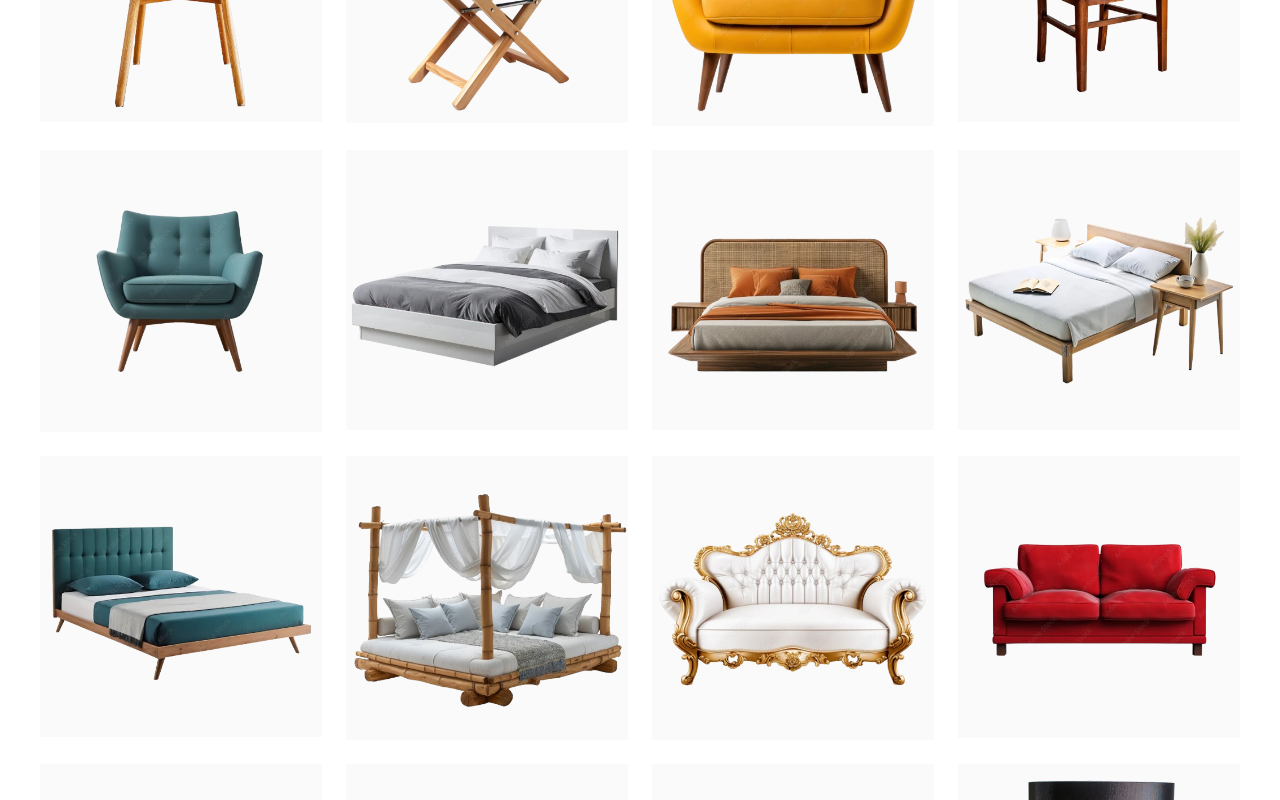
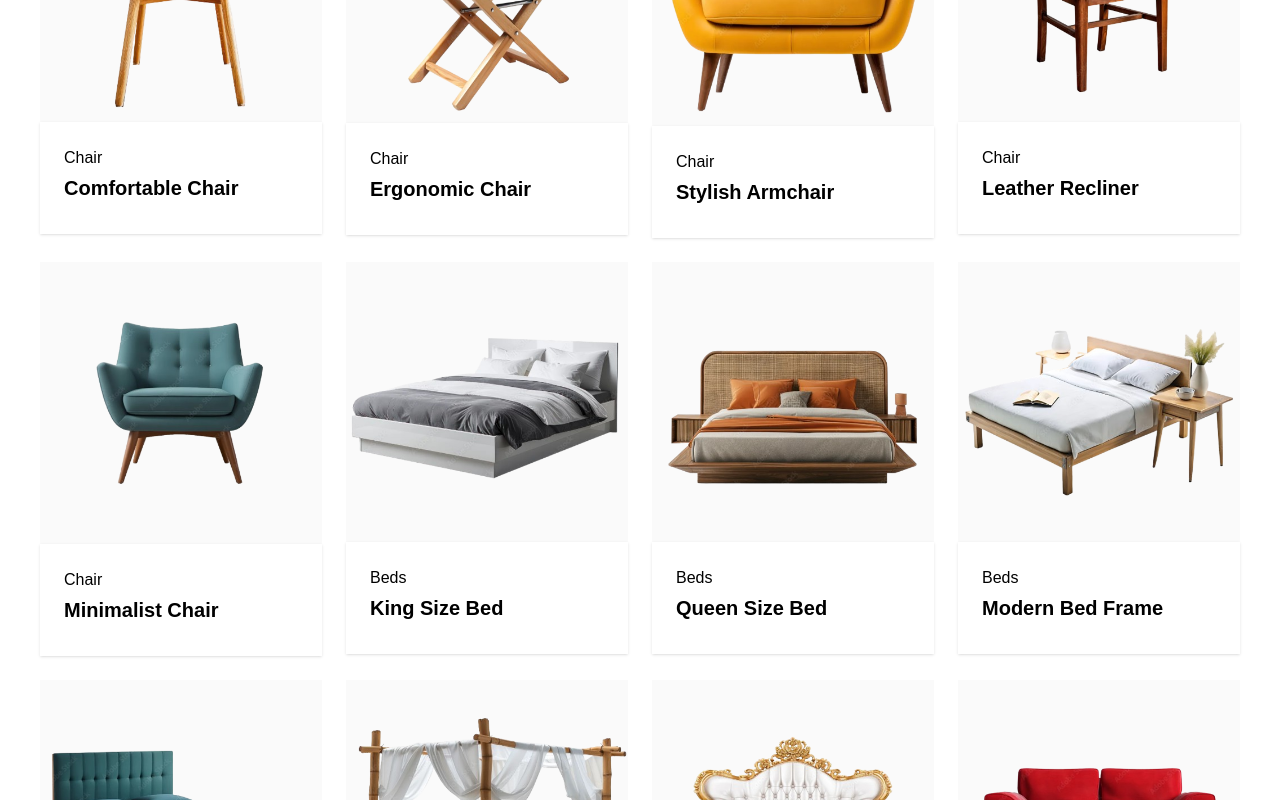
Before and after one commit to pranto113015/home-decoration-website, a React (Vite) app: page / in a window 1280 px wide. Shown: the part 1620-2420 px from the top of the page. Built offline with nearby package versions, Linux system fonts and the light colour scheme.

Commit message:
refactor ProductCard component to improve structure and readability

```diff
--- a/src/pages/ProductCard.jsx
+++ b/src/pages/ProductCard.jsx
@@ -4,8 +4,15 @@ import { getImgUrl } from '../utils/getImageURL';
 const ProductCard = ({product}) => {
   return (
     <div>
+        {/* image fetch form products.js */}
       <div className='bg-[#FAFAFA]'>
         <img src={getImgUrl(`${product.imageUrl}`)} alt="product_img" />
+      </div>
+
+       {/* product card design */}
+      <div className='p-6 bg-white dark:bg-black shadow-sm'>
+        <h4 className='text-base mb-1'>{product.category}</h4>
+        <h3 className='font-semibold text-xl mb-2'>{product.name}</h3>
       </div>
     </div>
   )
```
